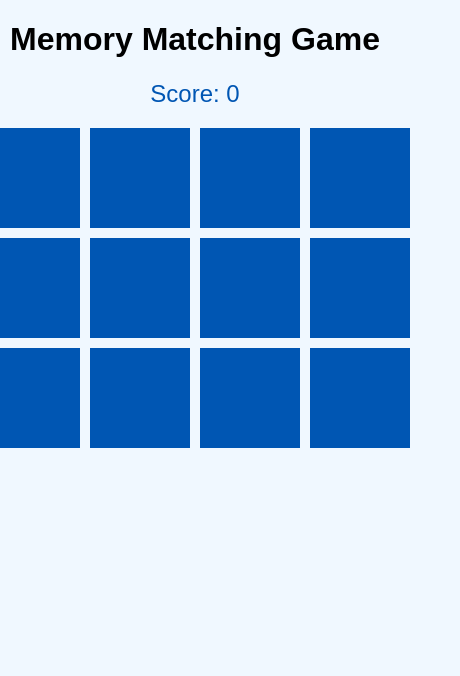
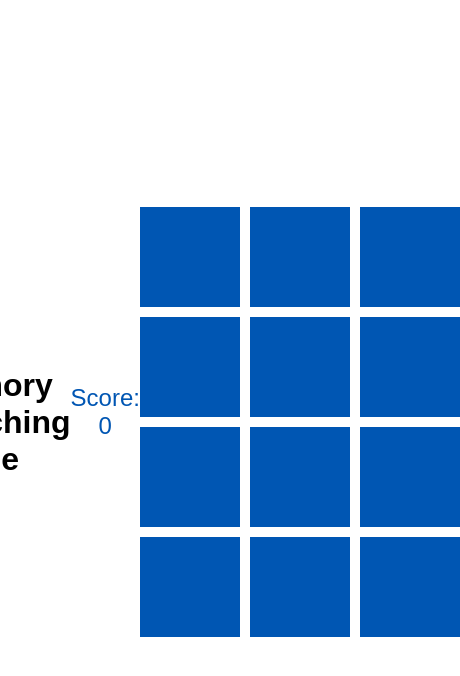
Before and after one commit to burgerbacchi/GAME, a plain HTML site: page index.html in a window 390 px wide. Shown: the whole page, 460 px wide, since content can reach past the window. Drawn offline with Linux system fonts and the light colour scheme.

Commit message:
for mobile

```diff
--- a/styles.css
+++ b/styles.css
@@ -1,24 +1,29 @@
-body {
+/* General styling */
+body, html {
+  margin: 0;
+  padding: 0;
+  height: 100%;
+  display: flex;
+  justify-content: center;
+  align-items: center;
   font-family: Arial, sans-serif;
-    text-align: center;
-    background-color: #f0f8ff;
 }
 
 .game-board {
   display: grid;
-    grid-template-columns: repeat(4, 100px);
+  grid-template-columns: repeat(auto-fit, minmax(100px, 1fr)); /* Adjust for responsive grid */
   grid-gap: 10px;
-    justify-content: center; /* Centers the cards horizontally */
-    margin-top: 50px; /* Adjust this value to control vertical positioning */
-    max-width: 450px; /* Set a maximum width if you want to limit the board size */
-    margin: auto; /* Centers the game board on the page */
+  justify-content: center;
+  max-width: 90vw; /* Limits width for better handling on small screens */
+  margin: auto;
+  height: auto; /* Allows content height to adjust naturally */
 }
 
 .card {
   width: 100px;
   height: 100px;
   perspective: 1000px;
-    display: inline-block; /* Ensures proper layout when centering */
+  display: inline-block;
 }
 
 .card .front,
@@ -47,6 +52,7 @@ body {
   transform: rotateY(0);
 }
 
+
 .score {
   font-size: 24px;
   margin-bottom: 20px;
```
Lines whose indentation alone changed are shown as unchanged.
